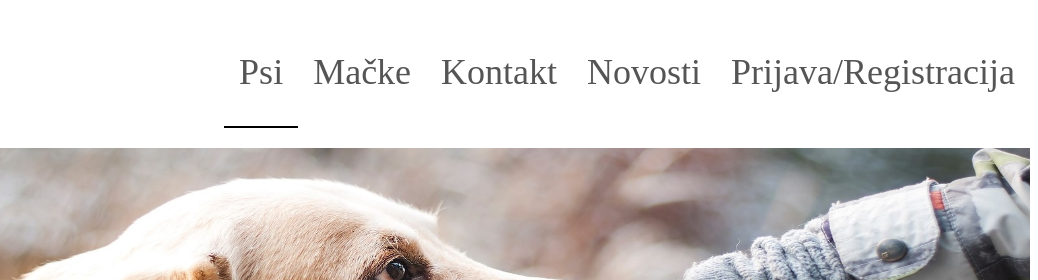
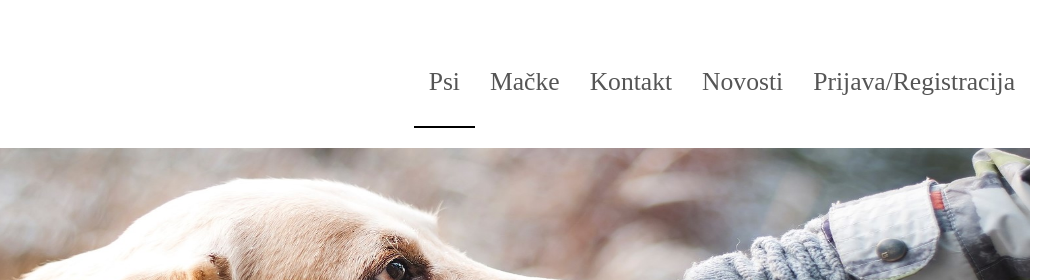
Before and after one commit to MartinaHuljaj/UdrugaIndigo, a Gatsby site: page / in a window 1280 px wide. Shown: the top 280 px of the page, 242-1280 px from the left. Built offline with nearby package versions, Linux system fonts and the light colour scheme; Gatsby itself is replaced by a stand-in of ours; a web font is replaced by a local one.

Commit message:
responzivan text

```diff
--- a/src/components/Image/style.module.css
+++ b/src/components/Image/style.module.css
@@ -1,8 +1,8 @@
 .image{
     height:380px;
     width:100%;
-    position:relative;
     margin-top: 20px;
+    object-position: center;
     z-index: -1;
     /*background-image: url('./naslovna2.jpg');*/
     background-size: cover;
--- a/src/components/Logo/style.module.css
+++ b/src/components/Logo/style.module.css
@@ -5,4 +5,5 @@
     flex-flow: column;
     width: 230px;
     height: fit-content;
+    z-index: 1;
   }
--- a/src/components/Navigation/style.module.css
+++ b/src/components/Navigation/style.module.css
@@ -3,7 +3,8 @@
     display: flex;
     justify-content: flex-end ;
     flex-flow: row;
-    width: 70%;
+    min-width: 0;
+    width: fit-content;
     font-family: 'Habibi';
   }
 
@@ -11,8 +12,8 @@
     padding: 14px 15px;
     list-style: none;
     width: fit-content;
-    font-size: 36px;
-    line-height: 100px;
+    font-size: 2vw;
+    line-height: 120px;
 
     color: #555
   }
```
